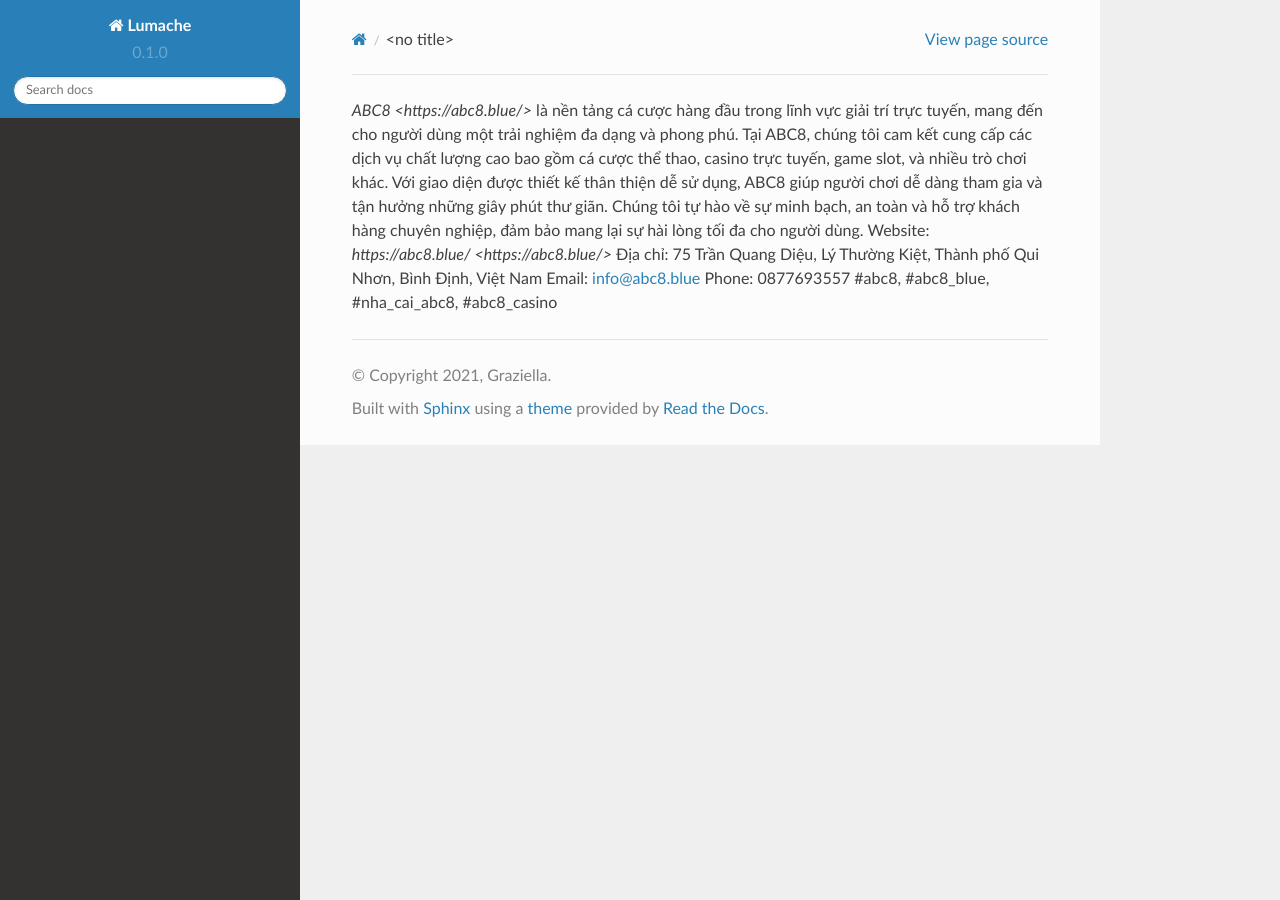
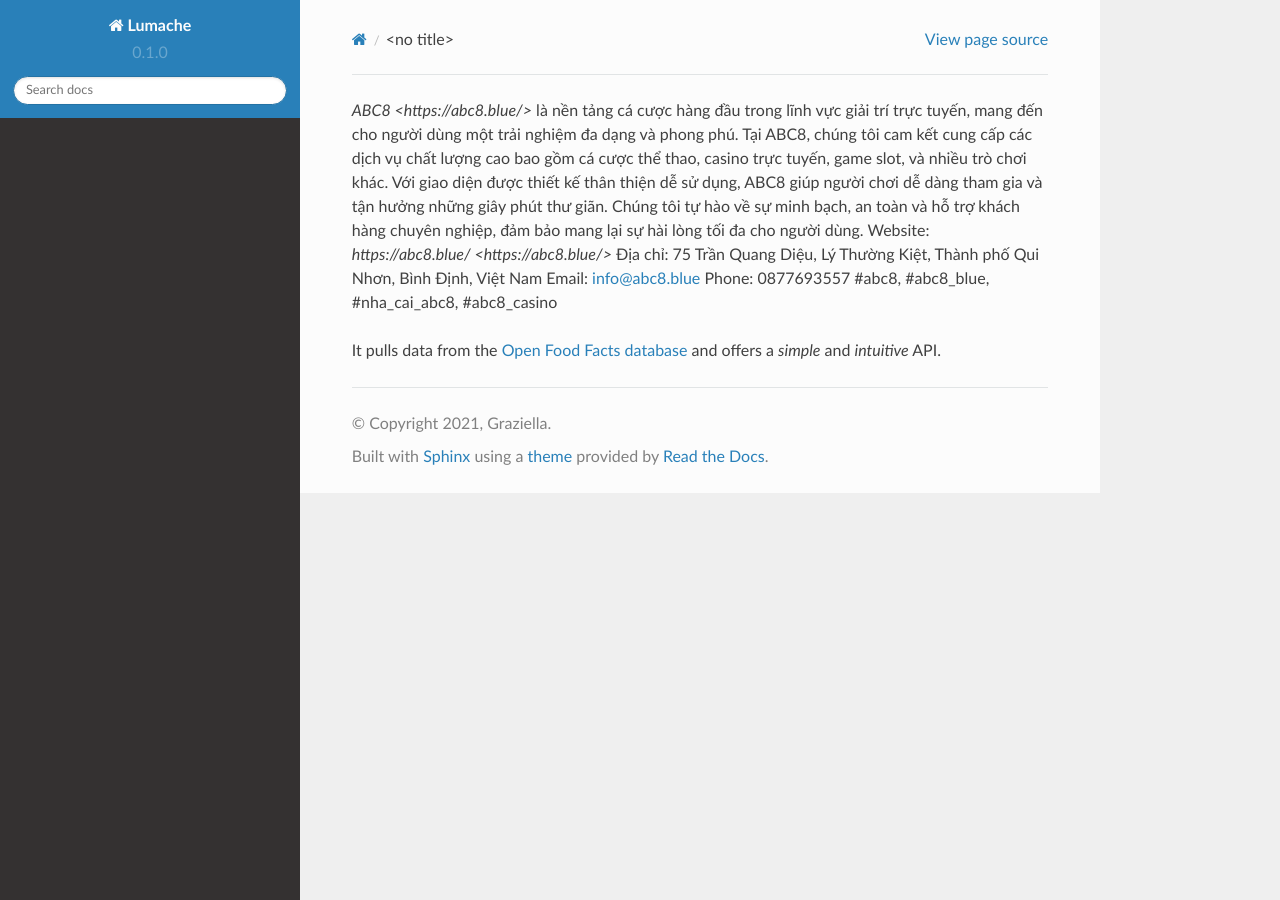
Before and after one commit to socialentity/socialentity9, a Sphinx documentation site: the page built from docs/source/index.rst, in a window 1280 px wide. Built offline with Sphinx 7.4.7 and the Read the Docs theme 2.0.0, drawn with Linux system fonts in a browser that asks for light colours.

Commit message:
Update index.rst

```diff
--- a/docs/source/index.rst
+++ b/docs/source/index.rst
@@ -4,3 +4,8 @@ Website: `https://abc8.blue/ <https://abc8.blue/>`
 Email: info@abc8.blue
 Phone: 0877693557
 #abc8, #abc8_blue, #nha_cai_abc8, #abc8_casino
+
+
+
+It pulls data from the `Open Food Facts database <https://world.openfoodfacts.org/>`_
+and offers a *simple* and *intuitive* API.
```
